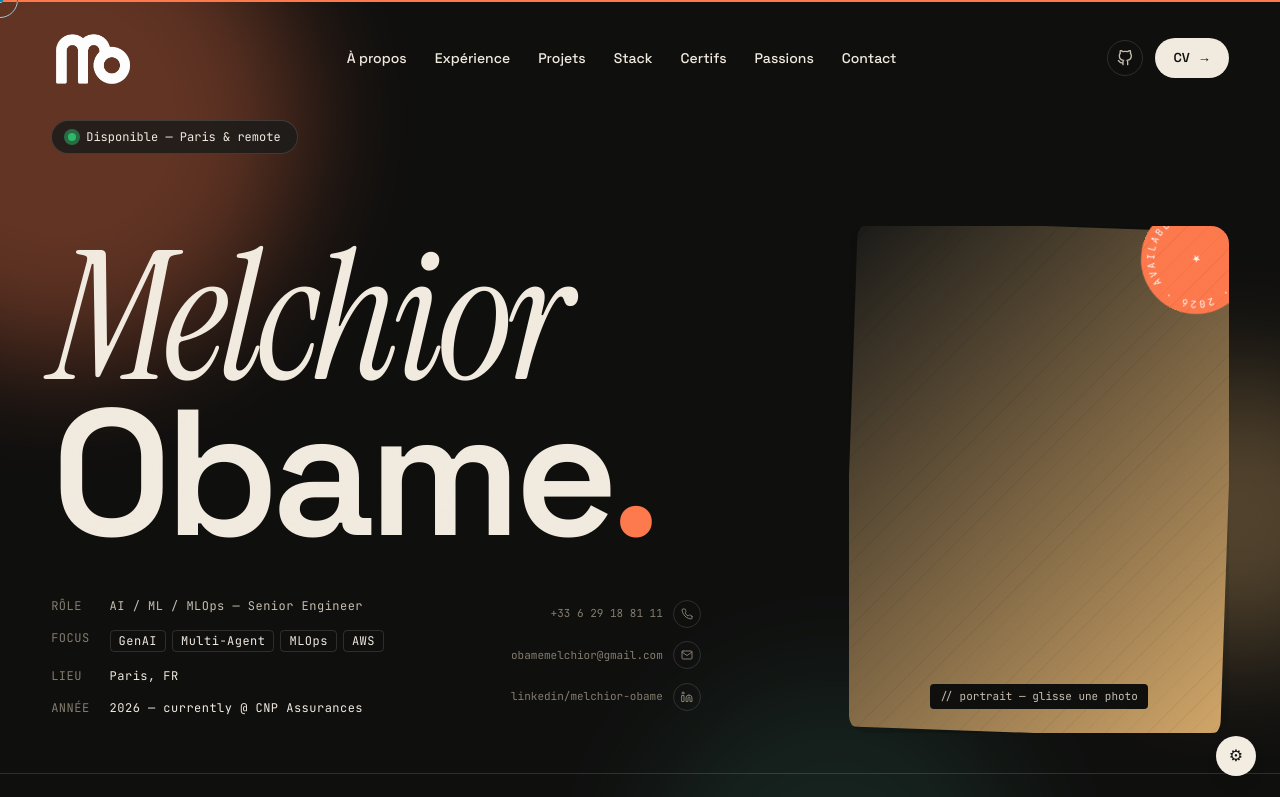
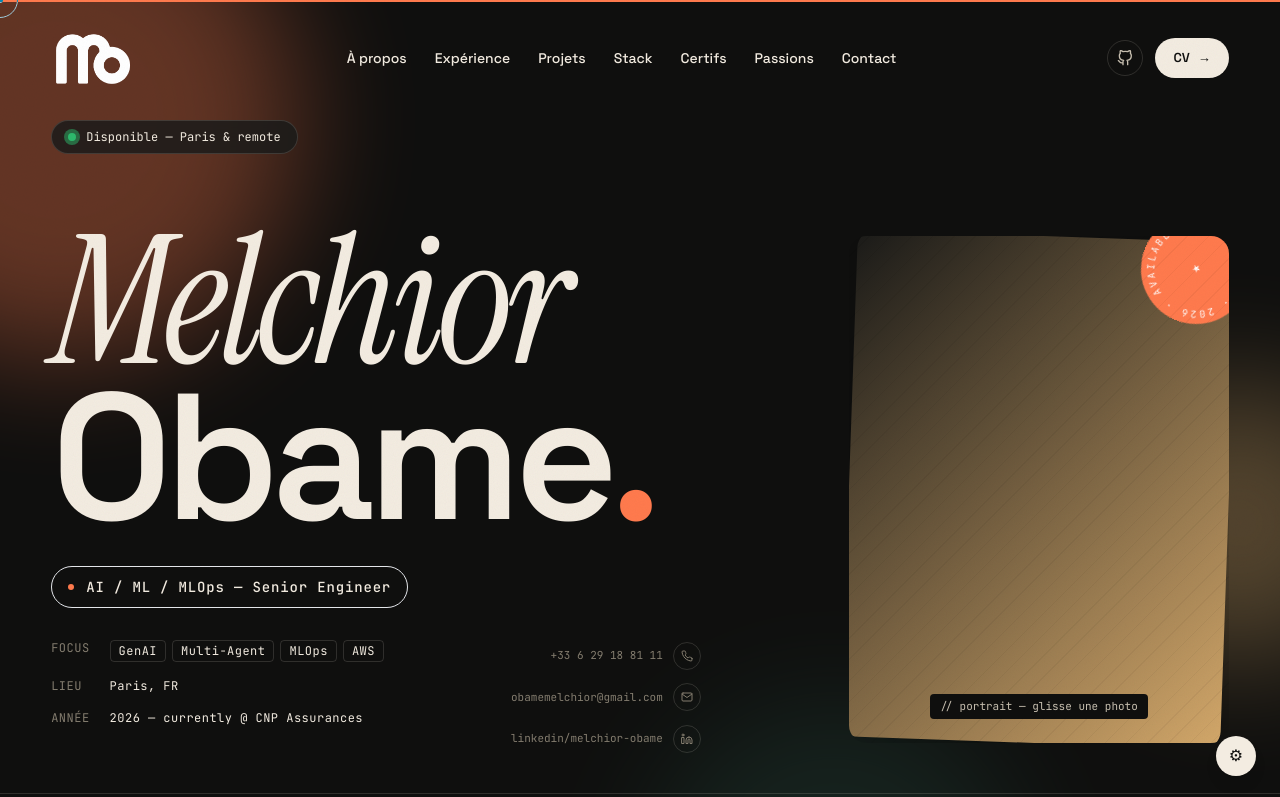
Before and after one commit to MelchiorObame/portfolio-cv-melchior, a React (Vite) app: page / in a window 1280 px wide. Shown: the top 797 px of the page. Built offline with nearby package versions, Linux system fonts and the light colour scheme.

Commit message:
feat: update hero section with new role display and adjusted layout

```diff
--- a/src/components/sections/Hero.tsx
+++ b/src/components/sections/Hero.tsx
@@ -75,11 +75,18 @@ export function Hero() {
               </span>
             </h1>
 
-            <RevealWrapper delay={0.12}>
-              <div className="mt-12 flex flex-col sm:flex-row sm:items-start gap-8 sm:gap-12">
+            <RevealWrapper delay={0.1}>
+              <div className="mt-8 inline-flex items-center gap-3 px-4 py-2.5 rounded-full border border-accent/40 bg-accent/8">
+                <span className="w-1.5 h-1.5 rounded-full bg-accent shrink-0" />
+                <span className="font-mono text-sm font-medium tracking-[0.06em] text-ink">
+                  AI / ML / MLOps — Senior Engineer
+                </span>
+              </div>
+            </RevealWrapper>
+
+            <RevealWrapper delay={0.18}>
+              <div className="mt-8 flex flex-col sm:flex-row sm:items-start gap-8 sm:gap-12">
                 <dl className="grid grid-cols-[auto_1fr] gap-x-5 gap-y-4 font-mono text-xs text-ink-2 tracking-[0.04em]">
-                  <dt className="uppercase text-ink-3">Rôle</dt>
-                  <dd>AI / ML / MLOps — Senior Engineer</dd>
                   <dt className="uppercase text-ink-3">Focus</dt>
                   <dd className="flex flex-wrap gap-1.5">
                     {['GenAI', 'Multi-Agent', 'MLOps', 'AWS'].map((t) => (
```
